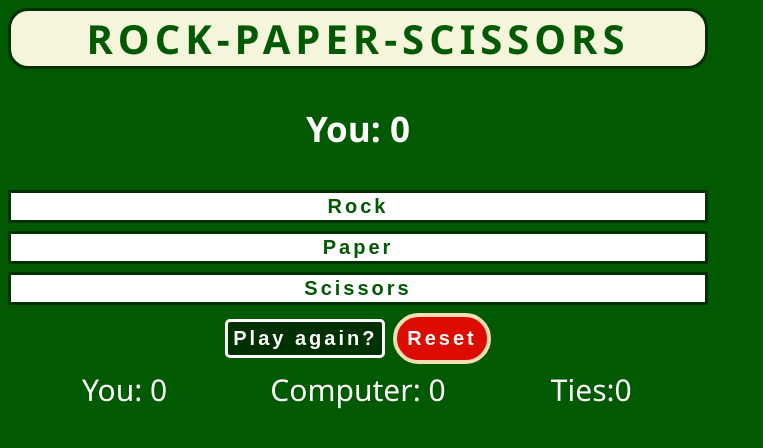
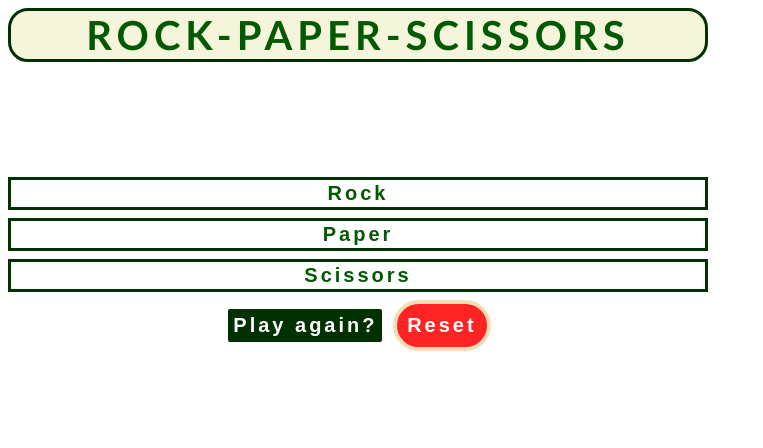
Before and after one commit to B-lovedth/Rock-Paper-Scissors, a plain HTML site: page index.html in a window 1280 px wide. Shown: the whole page, without its empty margins (0-763 px from the left). Drawn offline with Linux system fonts and the light colour scheme.

Commit message:
Update index.css

```diff
--- a/index.css
+++ b/index.css
@@ -2,8 +2,7 @@
 body {
   height: 100vh;
   text-align: center;
-  font-family: 'Segoe UI', Tahoma, Geneva, Verdana, sans-serif;
-  background-color: rgb(1, 90, 1);
+  font-family: 'Trebuchet MS', 'Lucida Sans Unicode', 'Lucida Grande', 'Lucida Sans', Arial, sans-serif;
   font-size: 30px;
   color: rgb(255, 255, 255);
   max-width: 700px;
```
